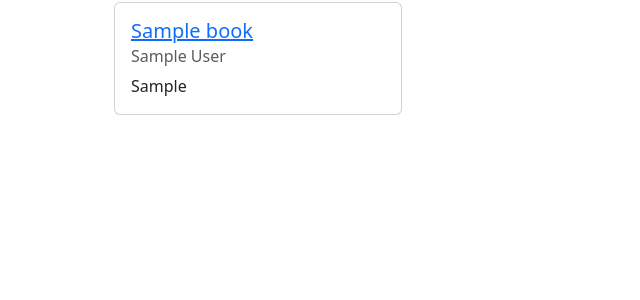
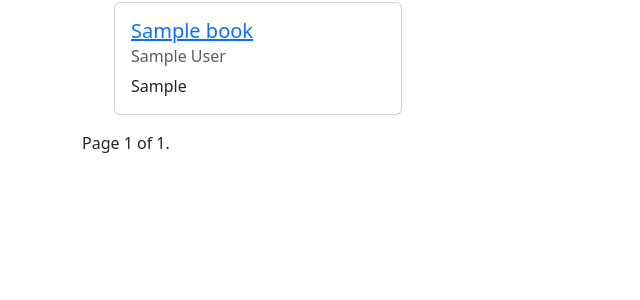
Before and after one commit to likelion-backend-6th/TrackProject_1_ImJeongTaek, a Django app: page / in a window 1280 px wide. Shown: the part 158-458 px from the top of the page, without its empty margins (0-640 px from the left). Run offline with Django 4.2, Linux system fonts and the light colour scheme; tables that the repository leaves empty hold one stand-in row (values such as "Sample post").

Commit message:
book_list 에 pagination 추가

```diff
--- a/books/templates/books/book_list.html
+++ b/books/templates/books/book_list.html
@@ -24,4 +24,5 @@
             </div>
         {% endfor %}
     </ul>
+    {% include 'pagination.html' with page=books %}
 {% endblock content %}
--- /dev/null
+++ b/books/templates/pagination.html
@@ -0,0 +1,13 @@
+<div class="pagination">
+    <span class="step-links">
+        {% if page.has_previous %}
+            <a href="?page={{ page.previous_page_number }}">Previous</a>
+        {% endif %}
+        <span class="current">
+            Page {{ page.number }} of {{ page.paginator.num_pages }}.
+        </span>
+        {% if page.has_next %}
+            <a href="?page={{ page.next_page_number }}">Next</a>
+        {% endif %}
+    </span>
+</div>
--- a/books/views.py
+++ b/books/views.py
@@ -1,5 +1,6 @@
 from django.contrib import messages
 from django.contrib.auth.decorators import login_required
+from django.core.paginator import Paginator, PageNotAnInteger, EmptyPage
 from django.shortcuts import render, get_object_or_404, redirect
 
 from books.forms import SearchForm
@@ -8,6 +9,15 @@ from books.models import Book, Rental
 
 def book_list(request):
     books = Book.objects.all()
+    per_page = request.GET.get('per_page', 3)
+    page_number = request.GET.get('page', 1)
+    paginator = Paginator(books, per_page, orphans=1)
+    try:
+        books = paginator.page(page_number)
+    except PageNotAnInteger:
+        books = paginator.page(1)
+    except EmptyPage:
+        books = paginator.page(paginator.num_pages)
     return render(request, 'books/book_list.html', {'books': books})
 
 
```
